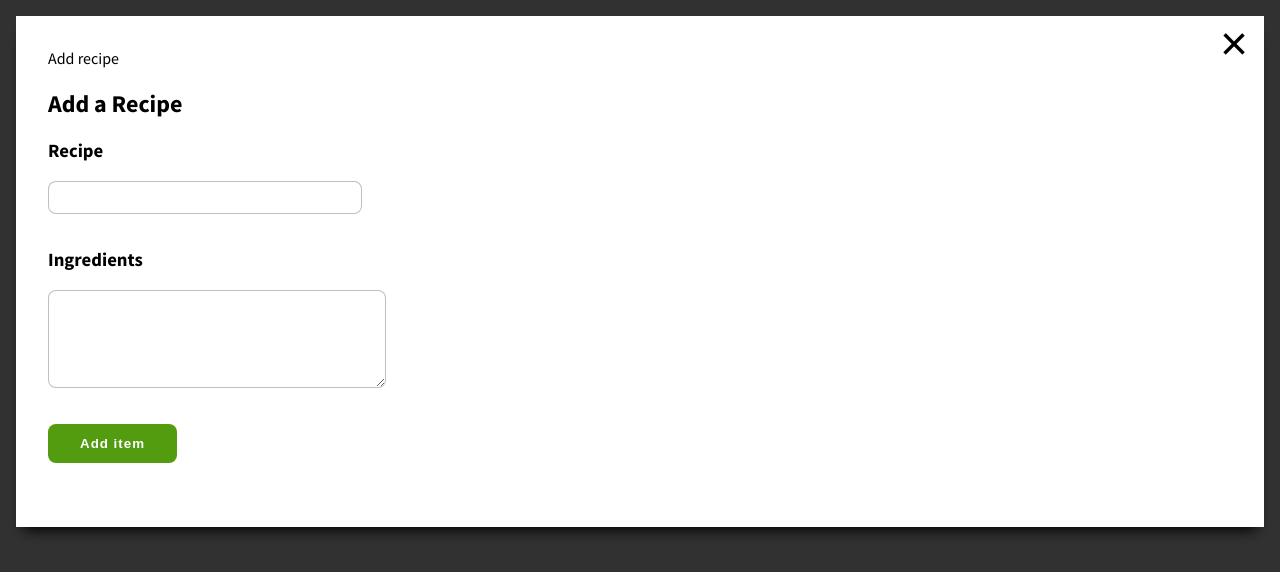
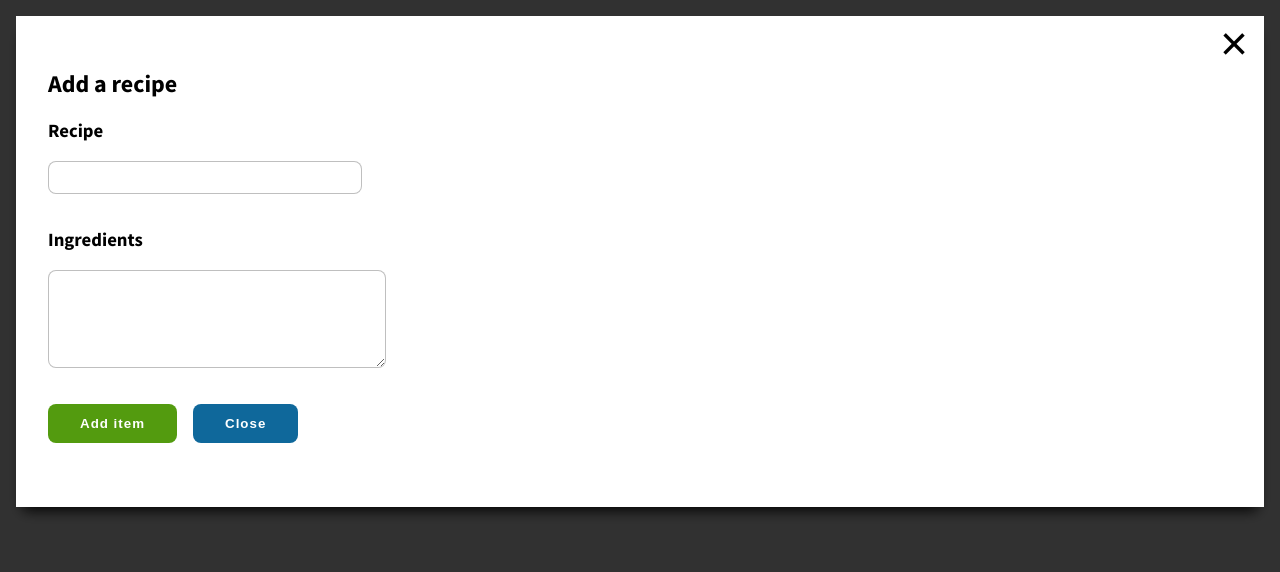
Before and after one commit to lucasgoral/react-crud, a React (Create React App) app: page / in a window 1280 px wide. Both pictures are taken after a click on the button "Add item". Shown: the top 572 px of the page. Built offline with nearby package versions, Linux system fonts and the light colour scheme.

Commit message:
separate component from container

```diff
--- a/src/components/Accordion.jsx
+++ b/src/components/Accordion.jsx
@@ -14,7 +14,7 @@ const Accordion = ({ title, children }) => {
       <button type="button" className="accordion__title" onClick={toggle}>
         <h2>
           {title}
-          <span className="accordion__arrow"> &#9654;</span>
+          <span className="accordion__arrow">></span>
         </h2>
       </button>
       <div
--- /dev/null
+++ b/src/components/RecipeForm.jsx
@@ -0,0 +1,53 @@
+import React from "react";
+import PropTypes from "prop-types";
+
+const RecipeForm = ({
+  handleSubmit,
+  handleChange,
+  ingredients,
+  title,
+  edit,
+  close
+}) => {
+  return (
+    <div>
+      <form action="post">
+        <h2>{edit ? "Edit the recipe" : "Add a recipe"}</h2>
+        <div>
+          <h3>Recipe</h3>
+          <input
+            type="text"
+            name="title"
+            onChange={handleChange}
+            value={title}
+          />
+        </div>
+        <div>
+          <h3>Ingredients</h3>
+          <textarea
+            name="ingredients"
+            onChange={handleChange}
+            value={ingredients}
+          />
+        </div>
+        <button className="bt bt-good" type="submit" onClick={handleSubmit}>
+          {edit ? "Edit Item" : "Add item"}
+        </button>
+        <button type="button" className="bt" onClick={close}>
+          Close
+        </button>
+      </form>
+    </div>
+  );
+};
+
+RecipeForm.propTypes = {
+  handleSubmit: PropTypes.func.isRequired,
+  handleChange: PropTypes.func.isRequired,
+  ingredients: PropTypes.string.isRequired,
+  title: PropTypes.string.isRequired,
+  edit: PropTypes.bool.isRequired,
+  close: PropTypes.func.isRequired
+};
+
+export default RecipeForm;
--- a/src/containers/AddRecipe.jsx
+++ b/src/containers/AddRecipe.jsx
@@ -3,6 +3,7 @@ import { v1 } from "uuid";
 import { connect } from "react-redux";
 import { ADD_ITEM } from "../actions/Actions";
 import { strToArray } from "../utils";
+import RecipeForm from "../components/RecipeForm";
 
 const mapStateToProps = state => {
   const { recipesList } = state;
@@ -42,32 +43,14 @@ const AddRecipe = ({ addItem, close }) => {
   };
 
   return (
-    <div>
-      Add recipe
-      <form>
-        <h2>Add a Recipe</h2>
-        <div>
-          <h3>Recipe</h3>
-          <input
-            type="text"
-            name="title"
-            onChange={handleChange}
-            value={state.title}
-          />
-        </div>
-        <div>
-          <h3>Ingredients</h3>
-          <textarea
-            name="ingredients"
-            onChange={handleChange}
-            value={state.ingredients}
-          />
-        </div>
-        <button className="bt bt-good" type="submit" onClick={handleSubmit}>
-          Add item
-        </button>
-      </form>
-    </div>
+    <RecipeForm
+      handleSubmit={handleSubmit}
+      handleChange={handleChange}
+      title={state.title}
+      ingredients={state.ingredients}
+      edit={false}
+      close={close}
+    />
   );
 };
 
--- a/src/containers/EditRecipe.jsx
+++ b/src/containers/EditRecipe.jsx
@@ -3,6 +3,7 @@ import PropTypes from "prop-types";
 import { connect } from "react-redux";
 import { EDIT_ITEM } from "../actions/Actions";
 import { strToArray } from "../utils";
+import RecipeForm from "../components/RecipeForm";
 
 const mapStateToProps = state => {
   const { recipesList } = state;
@@ -42,37 +43,14 @@ const EditRecipe = ({ itemId, editItem, recipesList, close }) => {
     close();
   };
   return (
-    <div>
-      Add recipe
-      <p>{itemId}</p>
-      <form onSubmit={handleSubmit}>
-        <h2>Add a Recipe</h2>
-        <div>
-          <h3>Recipe</h3>
-          <input
-            type="text"
-            name="title"
-            onChange={handleChange}
-            value={state.title}
-          />
-        </div>
-        <div>
-          <h3>Ingredients</h3>
-          <textarea
-            name="ingredients"
-            onChange={handleChange}
-            value={state.ingredients}
-          />
-        </div>
-
-        <button className="bt bt-good" type="submit" onClick={handleSubmit}>
-          Edit item
-        </button>
-        <button className="bt" type="submit" onClick={close}>
-          Close
-        </button>
-      </form>
-    </div>
+    <RecipeForm
+      handleSubmit={handleSubmit}
+      handleChange={handleChange}
+      title={state.title}
+      ingredients={state.ingredients}
+      edit={true}
+      close={close}
+    />
   );
 };
 
--- a/src/sass/lists.scss
+++ b/src/sass/lists.scss
@@ -1,15 +1,14 @@
 ul {
-    margin-bottom: 2rem;
+    margin-bottom: 0;
     list-style: none;
     padding: 0;
     li {
-
-        border-bottom: rgba(0, 0, 0, 0.1) 1px solid ;
+        border-bottom: rgba(0, 0, 0, 0.1) 1px solid;
         padding: 1rem;
         padding-left: 2rem;
-      &:nth-of-type(even) {
-          background: rgba(0, 0, 0, 0.05);
-      }
+        &:nth-of-type(even) {
+            background: rgba(0, 0, 0, 0.05);
+        }
         &:last-of-type {
             border-bottom: 0;
         }
```
Also changed, not shown: src/sass/lists.css (added, +16 -0 lines).
